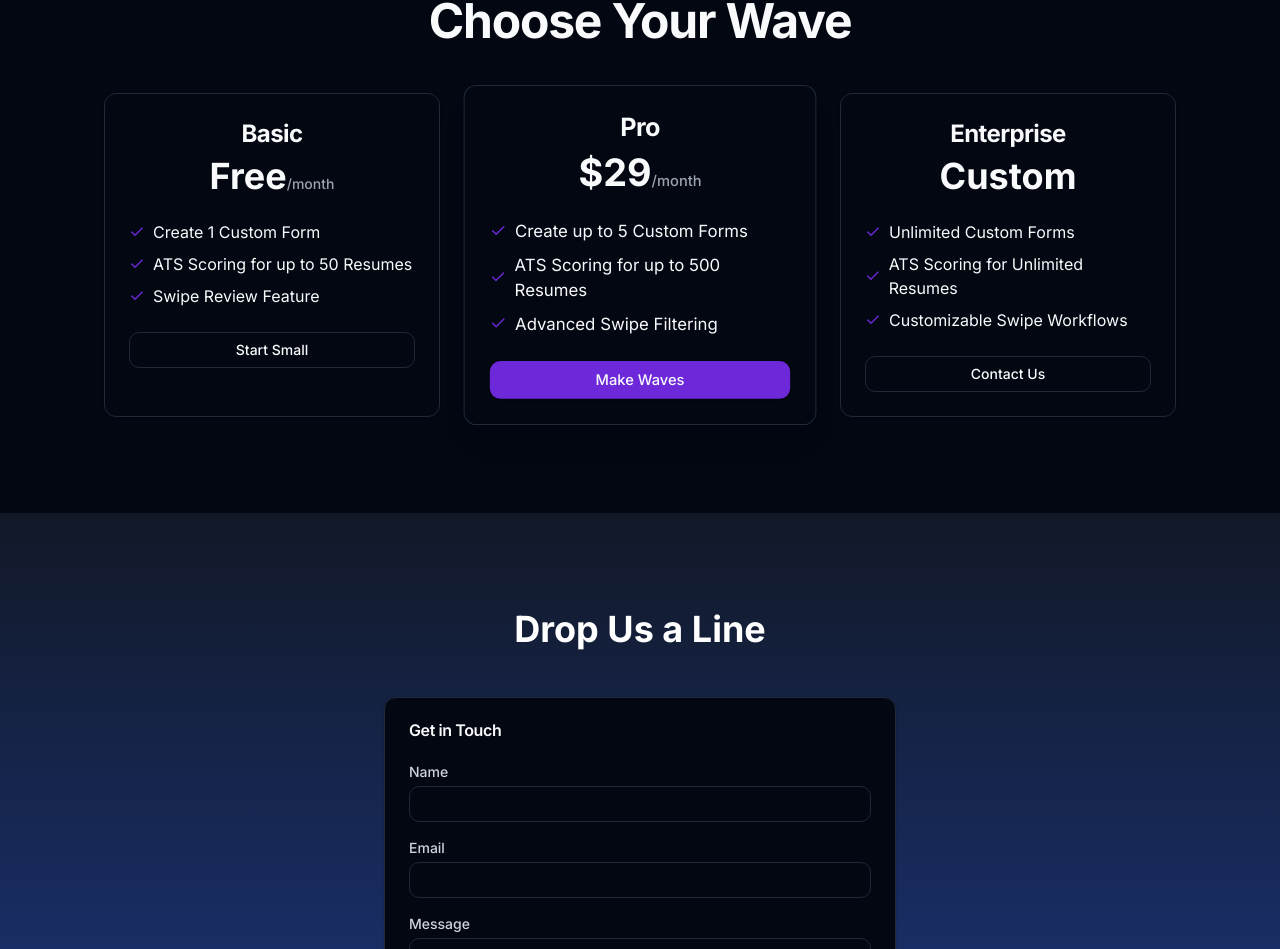
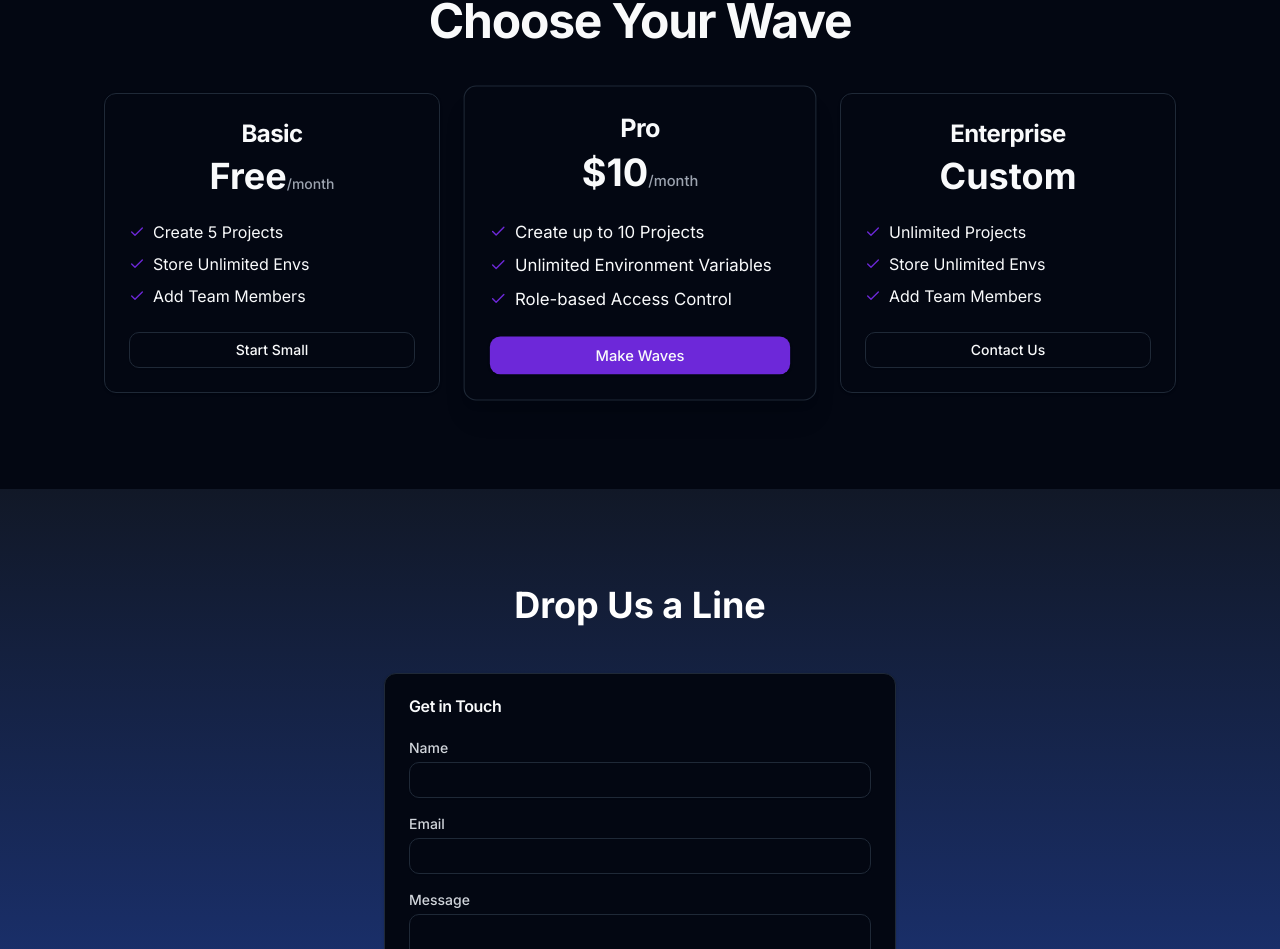
Before and after one commit to Dhirajsingh212/Encryo, a Next.js app in the folder web/client/: page / in a window 1280 px wide. Shown: the part 3590-4539 px from the top of the page. Built offline with nearby package versions, Linux system fonts and the light colour scheme; no server answers; a web font is replaced by a local one.

Commit message:
minor updates

```diff
--- a/web/client/components/AppSidebar.tsx
+++ b/web/client/components/AppSidebar.tsx
@@ -21,12 +21,7 @@ import {
   SidebarMenuItem
 } from '@/components/ui/sidebar'
 import { auth } from '@clerk/nextjs/server'
-import {
-  Command,
-  Folder,
-  MoreHorizontal,
-  Trash2
-} from 'lucide-react'
+import { Command, Folder, MoreHorizontal, Trash2 } from 'lucide-react'
 import Link from 'next/link'
 import * as FaIcons from 'react-icons/fa'
 import * as MdIcons from 'react-icons/md'
@@ -75,7 +70,7 @@ export default async function AppSidebar() {
                     <SidebarMenuButton asChild>
                       <Link href={`/home/${item.slug}`}>
                         {IconComp && <IconComp />}
-                        <span>{item.name}</span>
+                        <span className='capitalize'>{item.name}</span>
                       </Link>
                     </SidebarMenuButton>
                     <DropdownMenu>
@@ -134,7 +129,7 @@ export default async function AppSidebar() {
                     <SidebarMenuButton asChild>
                       <Link href={`/shared/${item.project.slug}`}>
                         {IconComp && <IconComp />}
-                        <span>{item.project.name}</span>
+                        <span className='capitalize'>{item.project.name}</span>
                       </Link>
                     </SidebarMenuButton>
                     <DropdownMenu>
--- /dev/null
+++ b/web/client/components/CopyButton.tsx
@@ -0,0 +1,35 @@
+'use client'
+import { Check, Clipboard } from 'lucide-react'
+import { useState } from 'react'
+import { Input } from './ui/input'
+import { useTheme } from 'next-themes'
+import { showToast } from '@/toast'
+
+export const CopyButton = ({ text }: { text: string }) => {
+  const [copied, setCopied] = useState(false)
+  const { theme } = useTheme()
+
+  const handleCopy = () => {
+    navigator.clipboard.writeText(text).then(() => {
+      setCopied(true)
+      setTimeout(() => setCopied(false), 2000)
+    })
+    showToast('success', 'Copied to clipboard', theme)
+  }
+
+  return (
+    <div className='relative w-full'>
+      <Input
+        className='bg-card pr-12 dark:bg-neutral-900'
+        value={text}
+        disabled
+      />
+      <button
+        onClick={handleCopy}
+        className='absolute right-2 top-1/2 flex -translate-y-1/2 transform items-center gap-1 rounded bg-slate-950 p-2 text-white hover:bg-slate-900'
+      >
+        {copied ? <Check size={16} /> : <Clipboard size={16} />}
+      </button>
+    </div>
+  )
+}
--- a/web/client/components/Pricing.tsx
+++ b/web/client/components/Pricing.tsx
@@ -76,20 +76,20 @@ export default function Pricing() {
             title='Basic'
             price='Free'
             features={[
-              'Create 1 Custom Form',
-              'ATS Scoring for up to 50 Resumes',
-              'Swipe Review Feature'
+              'Create 5 Projects',
+              'Store Unlimited Envs',
+              'Add Team Members'
             ]}
             btnText='Start Small'
             highlighted={false}
           />
           <PricingCard
             title='Pro'
-            price='$29'
+            price='$10'
             features={[
-              'Create up to 5 Custom Forms',
-              'ATS Scoring for up to 500 Resumes',
-              'Advanced Swipe Filtering'
+              'Create up to 10 Projects',
+              'Unlimited Environment Variables',
+              'Role-based Access Control'
             ]}
             btnText='Make Waves'
             highlighted={true}
@@ -98,9 +98,9 @@ export default function Pricing() {
             title='Enterprise'
             price='Custom'
             features={[
-              'Unlimited Custom Forms',
-              'ATS Scoring for Unlimited Resumes',
-              'Customizable Swipe Workflows'
+              'Unlimited Projects',
+              'Store Unlimited Envs',
+              'Add Team Members'
             ]}
             btnText='Contact Us'
             highlighted={false}
--- a/web/client/components/SettingsComp.tsx
+++ b/web/client/components/SettingsComp.tsx
@@ -1,7 +1,7 @@
 import { getPublicKey } from '@/actions/user'
 import { auth } from '@clerk/nextjs/server'
+import { CopyButton } from './CopyButton'
 import GenKeyButton from './GenKeyButton'
-import { Input } from './ui/input'
 
 const SettingsComp = async () => {
   const { userId } = auth()
@@ -26,18 +26,8 @@ const SettingsComp = async () => {
         )}
         {userDetails && userDetails.publicKey && userDetails.privateKey && (
           <div className='flex flex-row gap-2'>
-            <Input
-              placeholder='Public key'
-              className='bg-card dark:bg-neutral-900'
-              value={userDetails?.publicKey || ''}
-              disabled
-            />
-            <Input
-              placeholder='Private key'
-              className='bg-card dark:bg-neutral-900'
-              disabled
-              value={userDetails?.privateKey || ''}
-            />
+            <CopyButton text={userDetails.publicKey} />
+            <CopyButton text={userDetails.privateKey} />
           </div>
         )}
       </div>
```
